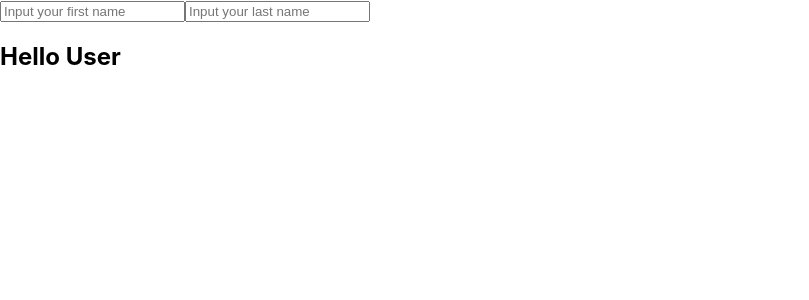
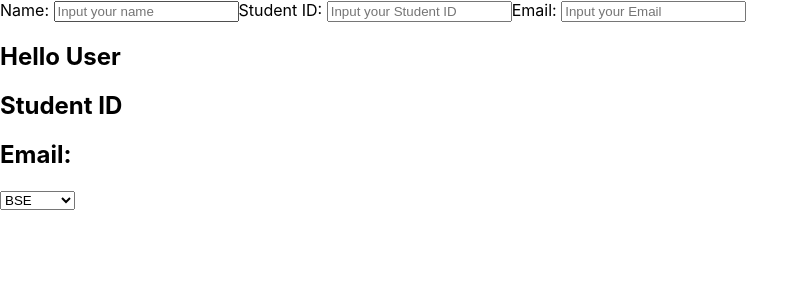
Before and after one commit to gooblicraft/mini-act-g2, a React (Create React App) app: page / in a window 1280 px wide. Shown: the top 300 px of the page, without its empty margins (0-809 px from the left). Built offline with nearby package versions, Linux system fonts and the light colour scheme.

Commit message:
Add DropdownMenu component and enhance StudentInput with additional fields

```diff
--- a/src/App.js
+++ b/src/App.js
@@ -1,7 +1,11 @@
+import DropdownMenu from "./components/DropDownMenu";
 import StudentInput from "./components/StudentInput";
 function App() {
   return (
-    <StudentInput></StudentInput>
+    <div>
+      <StudentInput></StudentInput>
+    </div>
+
   )
 }
 
--- /dev/null
+++ b/src/components/DropDownMenu.jsx
@@ -0,0 +1,26 @@
+import React, {useState} from 'react'
+
+function DropdownMenu() {
+  const options = ["Apple", "Banana", "Cherry", "Date"];
+  const [selected, setSelected] = useState("");
+
+  return (
+    <div>
+      <label>Choose a fruit: </label>
+      <select value={selected} onChange={(e) => setSelected(e.target.value)}>
+        <option value="" disabled>Select an option</option>
+
+        {/* Mapping the array to menu options */}
+        {options.map((item, index) => (
+          <option key={index} value={item}>
+            {item}
+          </option>
+        ))}
+      </select>
+
+      <p>You selected: {selected}</p>
+    </div>
+  );
+}
+
+export default DropdownMenu
--- a/src/components/StudentInput.jsx
+++ b/src/components/StudentInput.jsx
@@ -1,13 +1,47 @@
 import React, { useState } from 'react'
 
 const StudentInput = () => {
-    const [firstName, setFirstName] = useState("");
-    const [lastName, setLastName] = useState("");
+    const [Name, setName] = useState("");
+    const [StudentID, setStudentId] = useState("");
+    const [email, setEmail] = useState("");
+    const courses = [
+      { id: 1, code: 'BSE' },
+      { id: 2, code: 'BSIT' },
+      { id: 3, code: 'BSPA' },
+      { id: 4, code: 'BSSW' },
+      { id: 5, code: 'BTVTED' },
+      { id: 6, code: 'BSAIS' },
+      { id: 7, code: 'BSA' },
+      { id: 8, code: 'BAELS' },
+      { id: 9, code: 'DHRS' }
+    ];
+
   return (
     <div>
-        <input type='text' placeholder='Input your first name' onInput={(e) => setFirstName(e.target.value)}></input>
-        <input type='text' placeholder='Input your last name' onInput={(e) => setLastName(e.target.value)}></input>
-        <h2>Hello User {firstName} {lastName}</h2>
+      <div>
+        <label for='name'>Name: </label>
+        <input type='text' id='name' placeholder='Input your name' onInput={(e) => setName(e.target.value)}></input>
+
+        <label for='studentID'>Student ID: </label>
+        <input type='text' id='studentID' placeholder='Input your Student ID' onInput={(e) => setStudentId(e.target.value)}></input>
+
+        <label for='email'>Email: </label>
+        <input type='text' id='email' placeholder='Input your Email' onInput={(e) => setEmail(e.target.value)}></input>
+
+        <h2>Hello User {Name}</h2>
+        <h2>Student ID {StudentID}</h2>
+        <h2>Email:  {email}</h2>
+      </div>
+
+      <div>
+        <select>
+          {courses.map((course) =>(
+            <option key={course.id} value={course.id}>
+              {course.code}
+            </option>
+          ))}
+        </select>
+      </div>
     </div>
   )
 }
```
